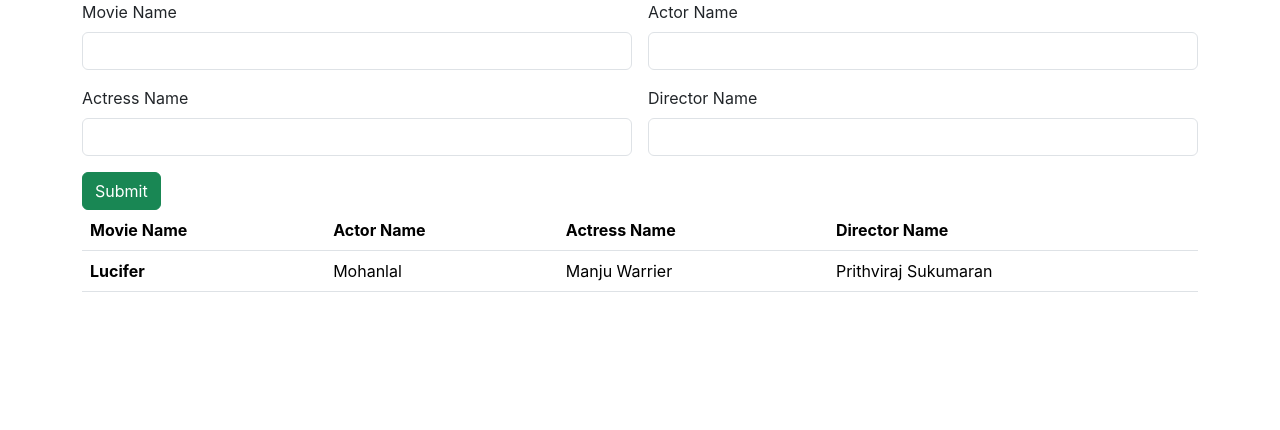
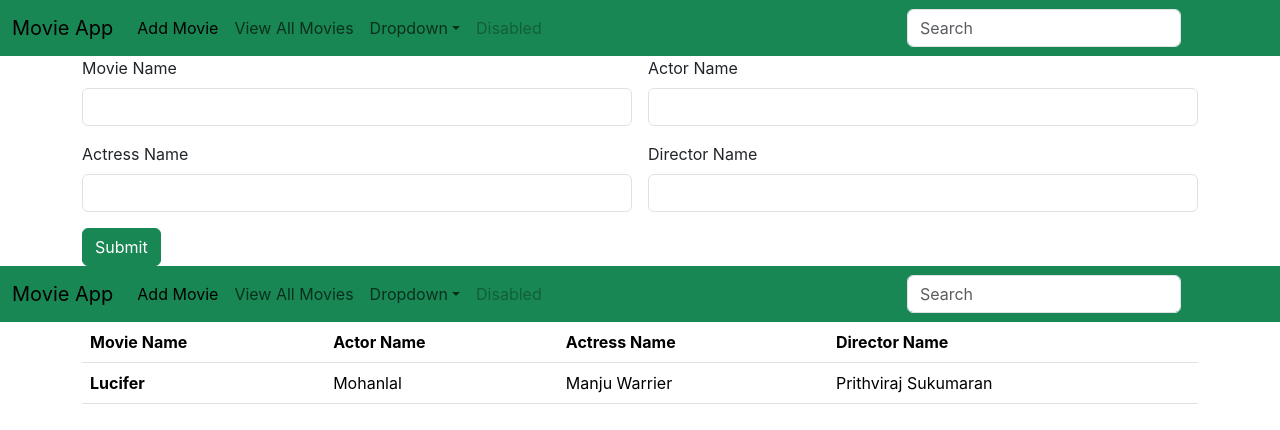
Before and after one commit to Liyo08/Movie-App, a React (Create React App) app: page / in a window 1280 px wide. Shown: the top 430 px of the page. Built offline with nearby package versions, Linux system fonts and the light colour scheme.

Commit message:
Navbar created

```diff
--- a/src/components/AddMovie.jsx
+++ b/src/components/AddMovie.jsx
@@ -1,8 +1,10 @@
 import React from 'react'
+import MovieNavbar from './MovieNavbar'
 
 const AddMovie = () => {
   return (
     <div>
+        <MovieNavbar/>
 <div className="container">
     <div className="row">
         <div className="col col-12 col-sm-12 col-md-12 col-lg-12 col-xl-12 col-xxl-12">
--- /dev/null
+++ b/src/components/MovieNavbar.jsx
@@ -0,0 +1,41 @@
+import React from 'react'
+
+const MovieNavbar = () => {
+  return (
+    <div>
+
+<nav class="navbar navbar-expand-lg bg-success">
+  <div class="container-fluid">
+    <a class="navbar-brand" href="#">Movie App</a>
+    <button class="navbar-toggler" type="button" data-bs-toggle="collapse" data-bs-target="#navbarSupportedContent" aria-controls="navbarSupportedContent" aria-expanded="false" aria-label="Toggle navigation">
+      <span class="navbar-toggler-icon"></span>
+    </button>
+    <div class="collapse navbar-collapse" id="navbarSupportedContent">
+      <ul class="navbar-nav me-auto mb-2 mb-lg-0">
+        <li class="nav-item">
+          <a class="nav-link active" aria-current="page" href="#">Add Movie</a>
+        </li>
+        <li class="nav-item">
+          <a class="nav-link" href="#">View All Movies</a>
+        </li>
+        <li class="nav-item dropdown">
+          <a class="nav-link dropdown-toggle" href="#" role="button" data-bs-toggle="dropdown" aria-expanded="false">
+            Dropdown
+          </a>
+        </li>
+        <li class="nav-item">
+          <a class="nav-link disabled" aria-disabled="true">Disabled</a>
+        </li>
+      </ul>
+      <form class="d-flex" role="search">
+        <input class="form-control me-2" type="search" placeholder="Search" aria-label="Search"/>
+        <button class="btn btn-outline-success" type="submit">Search</button>
+      </form>
+    </div>
+  </div>
+</nav>
+    </div>
+  )
+}
+
+export default MovieNavbar
--- a/src/components/ViewMovie.jsx
+++ b/src/components/ViewMovie.jsx
@@ -1,9 +1,10 @@
 import React from 'react'
+import MovieNavbar from './MovieNavbar'
 
 const ViewMovie = () => {
   return (
     <div>
-
+<MovieNavbar/>
         <div className="container">
             <div className="row">
                 <div className="col col-12 col-sm-12 col-md-12 col-lg-12 col-xl-12 col-xxl-12">
```
